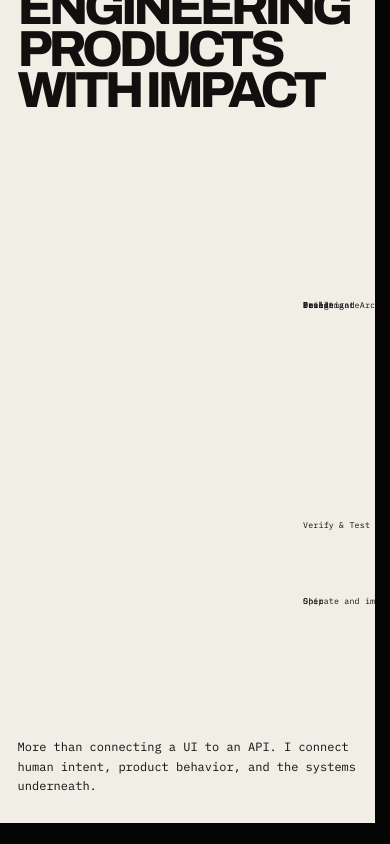
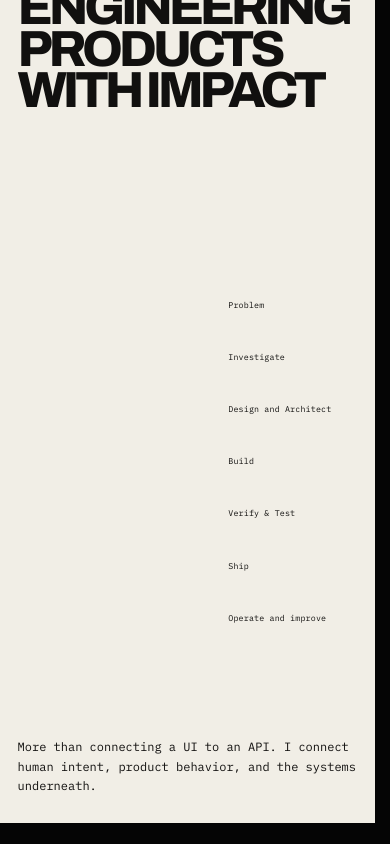
Before and after one commit to skandernefli/prf, a Next.js app: page / in a window 390 px wide. Shown: the part 937-1781 px from the top of the page. Built offline with nearby package versions, Linux system fonts and the light colour scheme.

Commit message:
section2: updated css for new elements

```diff
--- a/app/globals.css
+++ b/app/globals.css
@@ -264,24 +264,39 @@ body {
 
 .practice-label {
   position: absolute;
-  left: 82%;
+  left: 86%;
   font-family: var(--font-mono);
   font-size: clamp(0.55rem, 0.85vw, 0.8rem);
   letter-spacing: 0.02em;
   white-space: nowrap;
 }
 
-.practice-intent {
+.practice-step-problem {
   top: 27.2%;
-  left: 86%;
-}
-
-.practice-interaction {
-  top: 67.8%;
-}
-
-.practice-system {
-  top: 81.8%;
+}
+
+.practice-step-investigate {
+  top: 36.8%;
+}
+
+.practice-step-design {
+  top: 46.4%;
+}
+
+.practice-step-build {
+  top: 56%;
+}
+
+.practice-step-verify {
+  top: 65.6%;
+}
+
+.practice-step-ship {
+  top: 75.2%;
+}
+
+.practice-step-operate {
+  top: 84.8%;
 }
 
 .practice-description {
@@ -1539,7 +1554,7 @@ body {
   }
 
   .practice-label {
-    left: 84%;
+    left: 62%;
     font-size: 0.52rem;
   }
 
@@ -2212,6 +2227,10 @@ body {
 }
 
 @media (max-width: 360px) {
+  .practice-label {
+    left: 60%;
+  }
+
   .capability-orbit {
     width: 24%;
     height: 52rem;
--- a/app/page.tsx
+++ b/app/page.tsx
@@ -213,19 +213,21 @@ export default function Home() {
               </h2>
             </div>
             <div className="practice-drawing" aria-hidden="true">
-              <span className="practice-label practice-intent">Problem</span>
-              <span className="practice-label practice-intent">
+              <span className="practice-label practice-step-problem">
+                Problem
+              </span>
+              <span className="practice-label practice-step-investigate">
                 Investigate
               </span>
-              <span className="practice-label practice-intent">
+              <span className="practice-label practice-step-design">
                 Design and Architect
               </span>
-              <span className="practice-label practice-intent">Build</span>
-              <span className="practice-label practice-interaction">
+              <span className="practice-label practice-step-build">Build</span>
+              <span className="practice-label practice-step-verify">
                 Verify & Test
               </span>
-              <span className="practice-label practice-system">Ship</span>
-              <span className="practice-label practice-system">
+              <span className="practice-label practice-step-ship">Ship</span>
+              <span className="practice-label practice-step-operate">
                 Operate and improve
               </span>
             </div>
```
